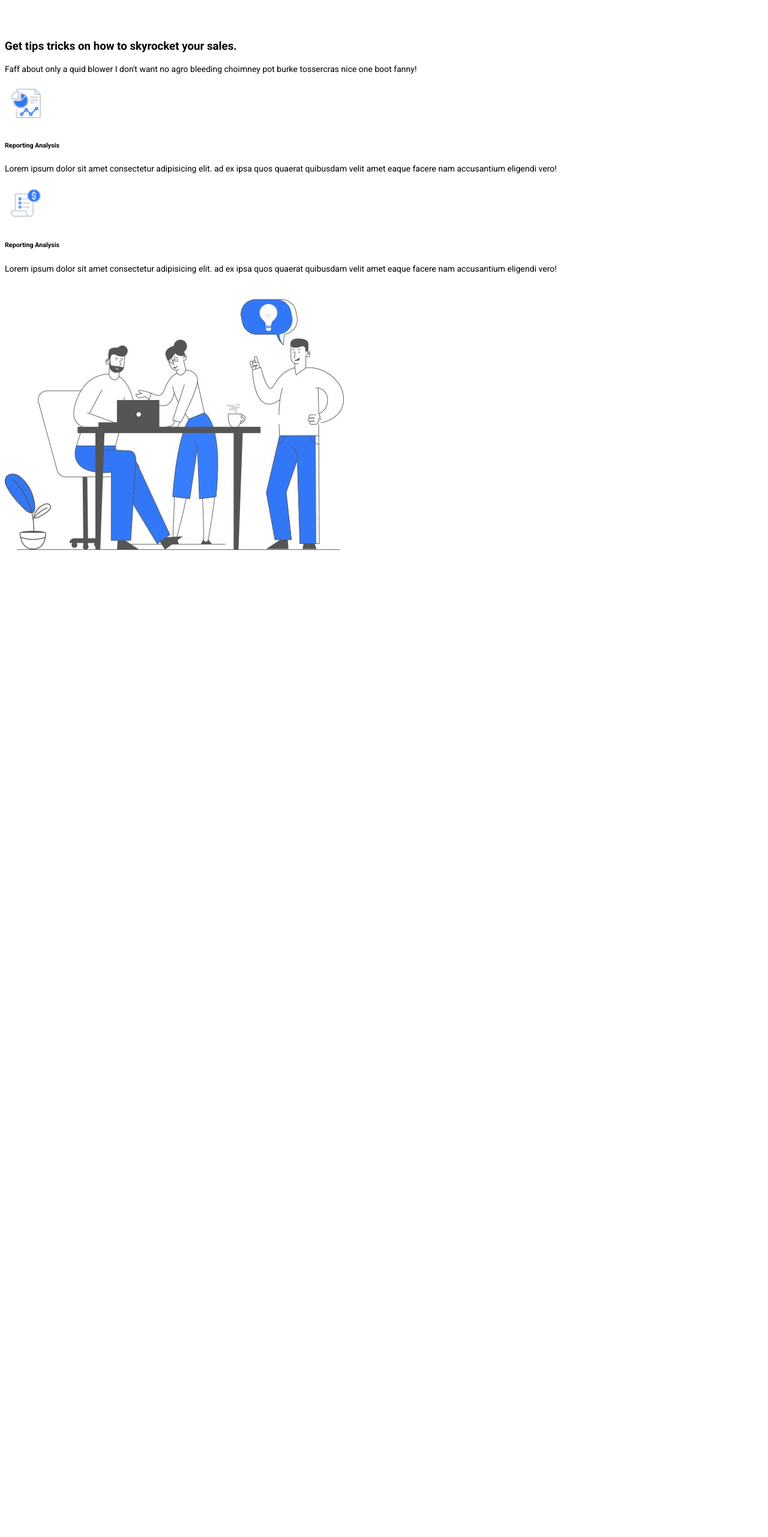
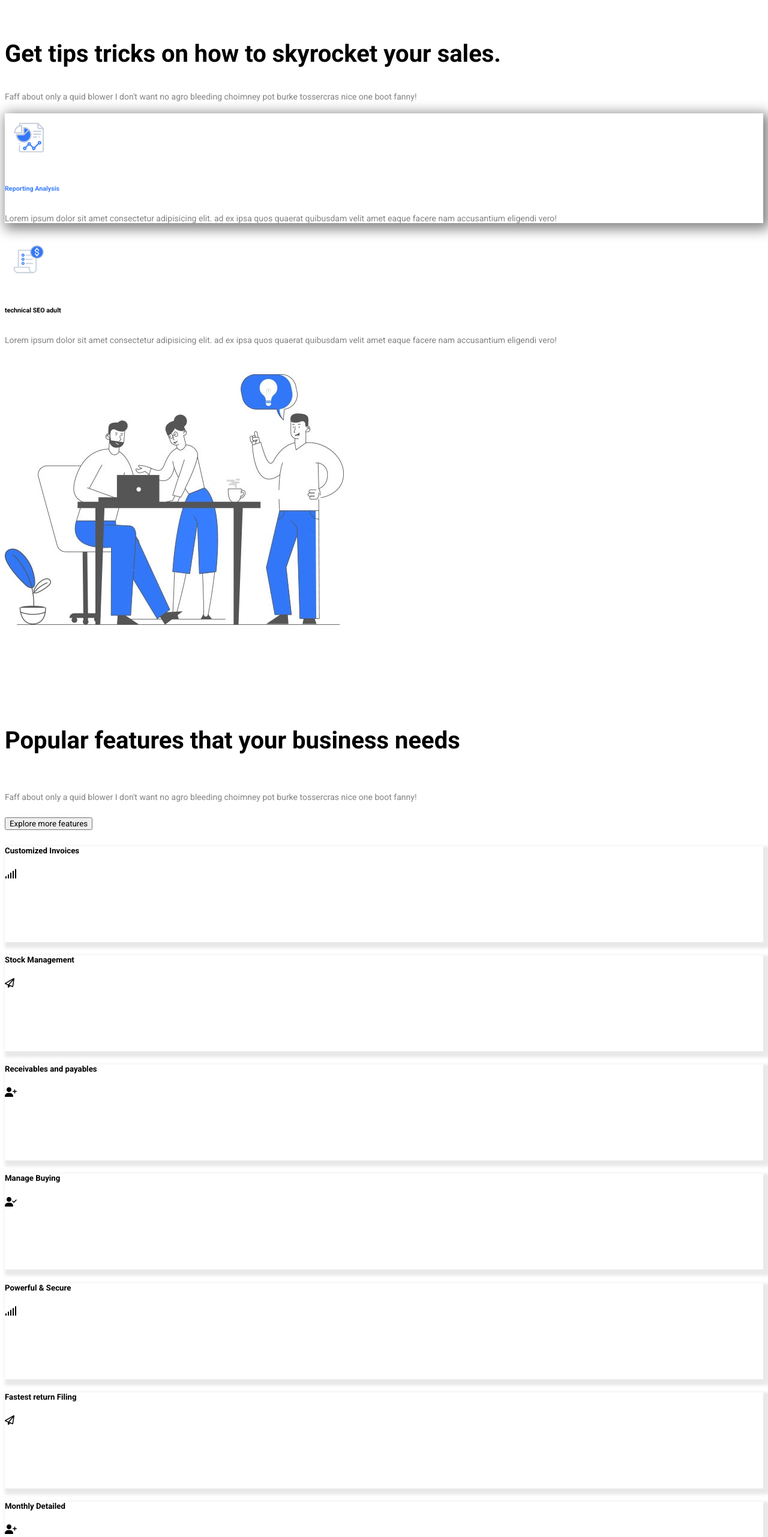
Before and after one commit to AlbertoMessineo/proj-html-vuejs, a Vue app: page / in a window 1280 px wide. Shown: the part 1572-4135 px from the top of the page at 60% size. Before the commit the page ends 2530 px from the top, so only its background shows below. Built offline with nearby package versions, Linux system fonts and the light colour scheme.

Commit message:
feat: grid

```diff
--- a/src/components/AppMain.vue
+++ b/src/components/AppMain.vue
@@ -1,9 +1,11 @@
 <script>
 import MainSection_1 from './_main_components/MainSection_1.vue';
+import Grid from './_main_components/Grid.vue';
 export default {
   name: 'Main',
   components:{
     MainSection_1,
+    Grid,
   }
 
 };
@@ -12,6 +14,8 @@ export default {
 <template>
   <main>
     <MainSection_1/>
+    <Grid />
+    <!-- <iframe src="https://www.google.com/maps/embed?pb=!1m18!1m12!1m3!1d179094.83720117967!2d9.012924861571737!3d45.462615350999286!2m3!1f0!2f0!3f0!3m2!1i1024!2i768!4f13.1!3m3!1m2!1s0x4786c1493f1275e7%3A0x3cffcd13c6740e8d!2sMilano%20MI!5e0!3m2!1sit!2sit!4v1703082705753!5m2!1sit!2sit" width="600" height="450" style="border:0;" allowfullscreen="" loading="lazy" referrerpolicy="no-referrer-when-downgrade"></iframe> -->
   </main>
 </template>
 
--- /dev/null
+++ b/src/components/_main_components/Grid.vue
@@ -0,0 +1,98 @@
+<script>
+export default {
+  name: "Grid",
+};
+</script>
+
+<template>
+  <div class="container grid-header d-flex justify-content-between">
+    <div class="left">
+      <h3>Popular features that your business needs</h3>
+      <p>
+        Faff about only a quid blower I don't want no agro bleeding choimney pot
+        burke tossercras nice one boot fanny!
+      </p>
+    </div>
+    <div class="right">
+      <button class="btn btn-primary">Explore more features</button>
+    </div>
+  </div>
+ <!-- //////////////////////////////////GRID -->
+  <div class="container grid">
+    <div class="row d-flex g-3 m-4">
+      <div class="box col-3">
+        <h5>Customized Invoices</h5>
+        <div class="logo blu">
+            <i class="fa-solid fa-signal"></i>
+        </div>
+      </div>
+      <div class="box col-3">
+        <h5>Stock Management</h5>
+        <div class="logo orange">
+            <i class="fa-regular fa-paper-plane"></i>
+        </div>
+      </div>
+      <div class="box col-3">
+        <h5>Receivables and payables</h5>
+        <div class="logo green">
+            <i class="fa-solid fa-user-plus"></i>
+        </div>
+      </div>
+      <div class="box col-3">
+        <h5> Manage Buying</h5>
+        <div class="logo blu">
+            <i class="fa-solid fa-user-check"></i>
+        </div>
+      </div>
+    </div>
+    <div class="row d-flex g-3 m-4">
+        <div class="box col-3">
+        <h5>Powerful & Secure</h5>
+        <div class="logo orange">
+            <i class="fa-solid fa-signal"></i>
+        </div>
+      </div>
+      <div class="box col-3">
+        <h5>Fastest return Filing</h5>
+        <div class="logo green">
+            <i class="fa-regular fa-paper-plane"></i>
+        </div>
+      </div>
+      <div class="box col-3">
+        <h5>Monthly Detailed</h5>
+        <div class="logo blu">
+            <i class="fa-solid fa-user-plus"></i>
+        </div>
+      </div>
+      <div class="box col-3">
+        <h5>Product Management</h5>
+        <div class="logo orange">
+            <i class="fa-solid fa-user-check"></i>
+        </div>
+      </div>
+    </div>
+
+ <!-- ////////////////////////////////GRID END     -->
+
+
+  </div>
+</template>
+
+<style scoped lang="scss">
+.grid-header {
+  margin-top: 120px;
+  line-height: 2;
+}
+h3 {
+  font-size: 40px;
+}
+p {
+  font-size: 14px;
+  color: #838383;
+}
+.box{
+    height: 160px;
+    box-shadow: 5px 5px 5px 5px  #e9e9e9;
+}
+
+</style>
--- a/src/components/_main_components/MainSection_1.vue
+++ b/src/components/_main_components/MainSection_1.vue
@@ -8,17 +8,17 @@ export default {
         <div class="left col-6 text-start">
             <h3>Get tips tricks on how to skyrocket your sales.</h3>
             <p>Faff about only a quid blower I don't want no agro bleeding choimney pot burke tossercras nice one boot fanny!</p>
-            <div class="infos d-flex">
-                <img src="../../assets/img/510.png" class="info-img" alt="small-img">
+            <div class="infos d-flex shadow">
+                <img src="../../assets/img/510.png" class="info-img " alt="small-img">
                 <div class="caption">
-                    <h6>Reporting Analysis</h6>
+                    <h6 class="colored">Reporting Analysis</h6>
                     <p>Lorem ipsum dolor sit amet consectetur adipisicing elit. ad ex ipsa quos quaerat quibusdam velit amet eaque facere nam accusantium eligendi vero!</p>
                 </div>
             </div>
             <div class="infos d-flex">
                 <img src="../../assets/img/511.png" class="info-img" alt="small-img">
                 <div class="caption">
-                    <h6>Reporting Analysis</h6>
+                    <h6>technical SEO adult</h6>
                     <p>Lorem ipsum dolor sit amet consectetur adipisicing elit. ad ex ipsa quos quaerat quibusdam velit amet eaque facere nam accusantium eligendi vero!</p>
                 </div>
             </div>
@@ -30,15 +30,36 @@ export default {
 </template>
 
 <style scoped lang="scss">
+
 section{
     margin-top: 150px;
+    div{
+        margin: 20px 0;
+
+    }
+}
+/////////////////////// IMAGE
+h3{
+    font-size: 40px;
 }
 .info-img{
     height: 50px;
-    margin: 10px;
+    margin: 15px;
+    align-self: center;
+}
+////////////////////// CAPTION
+.colored{
+    color:#377DFF; ;
+}
+.shadow{
+box-shadow: 5px 5px 20px 5px #838383;
+}
+h6{
+    padding: 10px 0;
 }
 p{
     font-size: 14px;
+    color: #838383;
 }
 
 </style>
```
